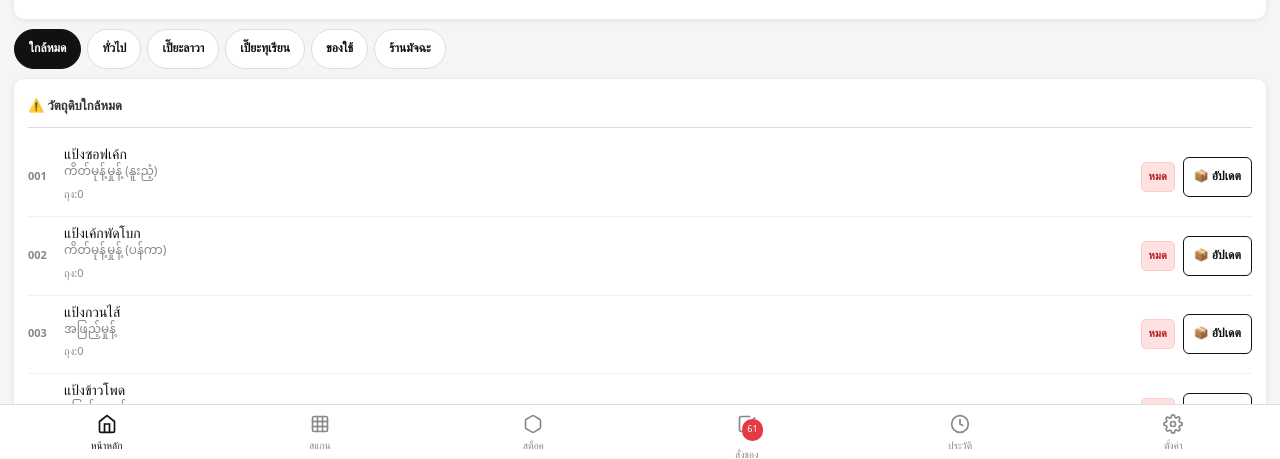
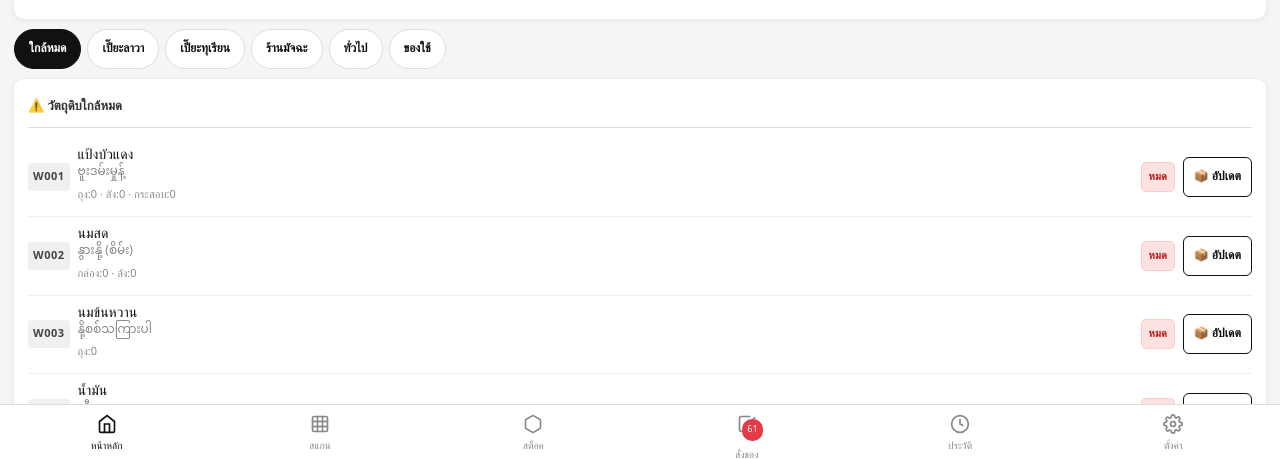
Before and after one commit to seksanpjr-svg/bakery-stock, a plain HTML site: page index.html in a window 1280 px wide. Shown: the part 326-785 px from the top of the page. Drawn offline with Linux system fonts and the light colour scheme.

Commit message:
Add files via upload

```diff
--- a/index.html
+++ b/index.html
@@ -52,7 +52,7 @@ body{font-family:var(--font);background:#F5F5F5;color:var(--text);min-height:100
 /* list rows */
 .ing-row{display:flex;align-items:center;gap:8px;padding:9px 0;border-bottom:1px solid #F0F0F0}
 .ing-row:last-child{border-bottom:none}
-.ing-sku{font-size:11px;color:var(--muted);min-width:28px;font-weight:600}
+.ing-sku{font-size:11px;color:#444;min-width:40px;font-weight:800;font-variant-numeric:tabular-nums;letter-spacing:0.5px;background:#F0F0F0;border-radius:4px;padding:2px 5px;text-align:center;flex-shrink:0}
 .ing-info{flex:1;min-width:0}
 .ing-name{font-size:14px;font-weight:500;line-height:1.3}
 .ing-name-my{font-size:12px;color:var(--muted);line-height:1.3}
@@ -441,68 +441,74 @@ function persist(){
 }
 
 function DEFAULT_ING(){
+  // กลุ่ม: เปี๊ยะลาวา → เปี๊ยะทุเรียน → ร้านมัจฉะ → ทั่วไป → ของใช้
   return [
-    {id:'i001',sku:'001',name:'แป้งซอฟเค้ก',nameMy:'ကိတ်မုန့်မှုန့် (နူးညံ့)',group:'ทั่วไป',units:['ถุง'],type:'bulk',supplierId:'',reorder:2},
-    {id:'i002',sku:'002',name:'แป้งเค้กพัดโบก',nameMy:'ကိတ်မုန့်မှုန့် (ပန်ကာ)',group:'ทั่วไป',units:['ถุง'],type:'bulk',supplierId:'',reorder:2},
-    {id:'i003',sku:'003',name:'แป้งกวนไส้',nameMy:'အဖြည့်မှုန့်',group:'ทั่วไป',units:['ถุง'],type:'bulk',supplierId:'',reorder:1},
-    {id:'i004',sku:'004',name:'แป้งข้าวโพด',nameMy:'ပြောင်းဖူးမှုန့်',group:'ทั่วไป',units:['ถุง'],type:'bulk',supplierId:'',reorder:1},
-    {id:'i005',sku:'005',name:'ผงโกโก้ทิวลิป',nameMy:'ကိုကိုမှုန့် (တူးလစ်)',group:'ทั่วไป',units:['ถุง'],type:'bulk',supplierId:'',reorder:1},
-    {id:'i006',sku:'006',name:'น้ำตาลเบเกอรี่',nameMy:'မုန့်ဖုတ်သကြား',group:'ทั่วไป',units:['ถุง'],type:'bulk',supplierId:'',reorder:2},
-    {id:'i007',sku:'007',name:'บราวน์ Sugar มิตรผล',nameMy:'အညိုသကြား',group:'ทั่วไป',units:['ถุง'],type:'bulk',supplierId:'',reorder:1},
-    {id:'i008',sku:'008',name:'น้ำตาลไอซิ่ง',nameMy:'အိုင်စစ်သကြားမှုန့်',group:'ทั่วไป',units:['ถุง'],type:'bulk',supplierId:'',reorder:2},
-    {id:'i009',sku:'009',name:'น้ำตาลปนละเอียด',nameMy:'သကြားမှုန့် (လင်)',group:'ทั่วไป',units:['ถุง'],type:'bulk',supplierId:'',reorder:2},
-    {id:'i010',sku:'010',name:'น้ำตาลทรายแดง',nameMy:'သကြားညိုကြမ်း',group:'ทั่วไป',units:['ถุง'],type:'bulk',supplierId:'',reorder:1},
-    {id:'i011',sku:'011',name:'ช้อดเทนนิ่ง',nameMy:'ဆော့တနင်',group:'ทั่วไป',units:['ถุง'],type:'bulk',supplierId:'',reorder:2},
-    {id:'i012',sku:'012',name:'น้ำมันคิง',nameMy:'ကင်းဆီ',group:'ทั่วไป',units:['ขวด'],type:'count',supplierId:'',reorder:1},
-    {id:'i013',sku:'013',name:'น้ำมันรำข้าวคิง',nameMy:'ကင်းဆန်ကောက်ဆီ',group:'ทั่วไป',units:['ขวด'],type:'count',supplierId:'',reorder:1},
-    {id:'i014',sku:'014',name:'น้ำมันถั่วลิสง',nameMy:'မြေပဲဆီ',group:'ทั่วไป',units:['ขวด'],type:'count',supplierId:'',reorder:2},
-    {id:'i015',sku:'015',name:'กลิ่นวานิลา',nameMy:'ဗနီလာမွှေးရည်',group:'ทั่วไป',units:['ขวด'],type:'count',supplierId:'',reorder:1},
-    {id:'i016',sku:'016',name:'เจละติน',nameMy:'ဂျယ်လတင်',group:'ทั่วไป',units:['ถุง'],type:'count',supplierId:'',reorder:3},
-    {id:'i017',sku:'017',name:'ผงมันม่วง',nameMy:'ခရမ်းရောင်မှုန့်',group:'ทั่วไป',units:['ถุง'],type:'count',supplierId:'',reorder:3},
-    {id:'i018',sku:'018',name:'แป้งบัวแดง',nameMy:'ဗူးဒမ်းမှုန့်',group:'เปี๊ยะลาวา',units:['ถุง','ลัง','กระสอบ'],type:'bulk',supplierId:'',reorder:2},
-    {id:'i019',sku:'019',name:'นมสด',nameMy:'နွားနို့ (စိမ်း)',group:'เปี๊ยะลาวา',units:['กล่อง','ลัง'],type:'count',supplierId:'',reorder:1},
-    {id:'i020',sku:'020',name:'นมข้นหวาน',nameMy:'နို့စစ်သကြားပါ',group:'เปี๊ยะลาวา',units:['ถุง'],type:'count',supplierId:'',reorder:1},
-    {id:'i021',sku:'021',name:'น้ำมัน',nameMy:'ဆီ',group:'เปี๊ยะลาวา',units:['ถุง','ลัง'],type:'bulk',supplierId:'',reorder:2},
-    {id:'i022',sku:'022',name:'น้ำตาล',nameMy:'သကြား',group:'เปี๊ยะลาวา',units:['ถุง','กระสอบ'],type:'bulk',supplierId:'',reorder:1},
-    {id:'i023',sku:'023',name:'ผงวานิลา',nameMy:'ဗနီလာမှုန့်',group:'เปี๊ยะลาวา',units:['ถุง'],type:'count',supplierId:'',reorder:2},
-    {id:'i024',sku:'024',name:'วัตถุกันเสีย',nameMy:'အစားအသောက်ထိန်းဆေး',group:'เปี๊ยะลาวา',units:['ถุง'],type:'count',supplierId:'',reorder:3},
-    {id:'i025',sku:'025',name:'สีเหลืองไข่',nameMy:'ကြက်ဥဝါဆိုးဆေး',group:'เปี๊ยะลาวา',units:['ขวด'],type:'count',supplierId:'',reorder:3},
-    {id:'i026',sku:'026',name:'สีน้ำตาลแก่',nameMy:'အညိုရင့်ဆိုးဆေး',group:'เปี๊ยะลาวา',units:['ขวด'],type:'count',supplierId:'',reorder:1},
-    {id:'i027',sku:'027',name:'กลิ่นครีมนม',nameMy:'နို့ခရင်မွှေးရည်',group:'เปี๊ยะลาวา',units:['ขวด'],type:'count',supplierId:'',reorder:1},
-    {id:'i028',sku:'028',name:'กลิ่นนมเนย',nameMy:'ထောပတ်နို့မွှေးရည်',group:'เปี๊ยะลาวา',units:['ขวด'],type:'count',supplierId:'',reorder:1},
-    {id:'i029',sku:'029',name:'ถุงแดง',nameMy:'အိတ်နီ',group:'เปี๊ยะลาวา',units:['ถุง','ลัง'],type:'count',supplierId:'',reorder:1},
-    {id:'i030',sku:'030',name:'น้ำเปล่า',nameMy:'သောက်ရေ',group:'เปี๊ยะลาวา',units:['แพค'],type:'count',supplierId:'',reorder:2},
-    {id:'i031',sku:'031',name:'ไข่เค็มสด',nameMy:'ဆားရည်စိမ်ကြက်ဥ (စိမ်း)',group:'เปี๊ยะลาวา',units:['ถุง'],type:'count',supplierId:'',reorder:1},
-    {id:'i053',sku:'032',name:'ไส้ลาวา',nameMy:'လာဗာအနှစ်',group:'เปี๊ยะลาวา',units:['กล่อง'],type:'count',supplierId:'',reorder:1},
-    {id:'i054',sku:'033',name:'ไส้ช็อค',nameMy:'ချောကလက်အနှစ်',group:'เปี๊ยะลาวา',units:['กล่อง'],type:'count',supplierId:'',reorder:1},
-    {id:'i055',sku:'034',name:'ไส้ทุเรียน',nameMy:'သစ်ချဉ်အနှစ်',group:'เปี๊ยะลาวา',units:['กล่อง'],type:'count',supplierId:'',reorder:1},
-    {id:'i056',sku:'035',name:'ไส้ฝอยทอง',nameMy:'ရွှေချည်မျှင်အနှစ်',group:'เปี๊ยะลาวา',units:['กล่อง'],type:'count',supplierId:'',reorder:1},
-    {id:'i057',sku:'036',name:'ไข่ไก่',nameMy:'ကြက်ဥ',group:'เปี๊ยะลาวา',units:['ลูก'],type:'count',supplierId:'',reorder:1},
-    {id:'i058',sku:'037',name:'ไข่เค็ม',nameMy:'ဆားရည်စိမ်ဥ',group:'เปี๊ยะลาวา',units:['ถุง'],type:'count',supplierId:'',reorder:1},
-    {id:'i032',sku:'038',name:'ทุเรียนกวน',nameMy:'သစ်ချဉ်ကြော်',group:'เปี๊ยะทุเรียน',units:['โล'],type:'bulk',supplierId:'',reorder:5},
-    {id:'i033',sku:'039',name:'ถั่วเขียวซีก',nameMy:'ပဲစိမ်းခွဲ',group:'เปี๊ยะทุเรียน',units:['ถุง'],type:'count',supplierId:'',reorder:5},
-    {id:'i034',sku:'040',name:'น้ำมันคาโนล่า',nameMy:'ကာနိုလာဆီ',group:'เปี๊ยะทุเรียน',units:['ขวด'],type:'count',supplierId:'',reorder:1},
-    {id:'i035',sku:'041',name:'แบะแซ',nameMy:'မော်လ်တိုစ်ရည်',group:'เปี๊ยะทุเรียน',units:['ถุง'],type:'count',supplierId:'',reorder:1},
-    {id:'i036',sku:'042',name:'สารกันชื้น',nameMy:'စိုထိုင်းမှုစုပ်ဆေး',group:'เปี๊ยะทุเรียน',units:['ถุง'],type:'count',supplierId:'',reorder:3},
-    {id:'i037',sku:'043',name:'สีขาวทุเรียน',nameMy:'သစ်ချဉ်ဖြူဆိုးဆေး',group:'เปี๊ยะทุเรียน',units:['ขวด'],type:'count',supplierId:'',reorder:1},
-    {id:'i038',sku:'044',name:'เหล้าจีน',nameMy:'တရုတ်အရက်',group:'เปี๊ยะทุเรียน',units:['ขวด'],type:'count',supplierId:'',reorder:1},
-    {id:'i039',sku:'045',name:'ถุงฟ้า',nameMy:'အိတ်ကြည်',group:'เปี๊ยะทุเรียน',units:['ถุง'],type:'count',supplierId:'',reorder:2},
-    {id:'i040',sku:'046',name:'ถุงม่วง',nameMy:'အိတ်ခရမ်း',group:'เปี๊ยะทุเรียน',units:['ถุง'],type:'count',supplierId:'',reorder:3},
-    {id:'i041',sku:'047',name:'ถุงใส่ทุเรียน',nameMy:'သစ်ချဉ်ထည့်အိတ်',group:'เปี๊ยะทุเรียน',units:['แพค'],type:'count',supplierId:'',reorder:2},
-    {id:'i050',sku:'048',name:'ผ้าถูพื้น',nameMy:'ကြမ်းသုတ်ပဝါ',group:'ของใช้',units:['ผืน'],type:'count',supplierId:'',reorder:1},
-    {id:'i051',sku:'049',name:'นาฬิกาจับเวลา',nameMy:'အချိန်တိုင်းနာရီ',group:'ของใช้',units:['เครื่อง'],type:'count',supplierId:'',reorder:1},
-    {id:'i052',sku:'050',name:'ถ่านเครื่องชั่ง',nameMy:'ချိန်ခွင်ဘက်ထရီ',group:'ของใช้',units:['ก้อน'],type:'count',supplierId:'',reorder:2},
-    {id:'i042',sku:'051',name:'อูจิมัจฉะ',nameMy:'ဥဂျီမတ်ချာမှုန့်',group:'ร้านมัจฉะ',units:['ถุง'],type:'count',supplierId:'',reorder:2},
-    {id:'i043',sku:'052',name:'ถั่วมาเอดะ',nameMy:'မာအေဒါပဲ',group:'ร้านมัจฉะ',units:['ถุง'],type:'count',supplierId:'',reorder:1},
-    {id:'i044',sku:'053',name:'ถั่วบดคินาโกะ',nameMy:'ကင်နာကိုမှုန့်',group:'ร้านมัจฉะ',units:['ถุง'],type:'count',supplierId:'',reorder:3},
-    {id:'i045',sku:'054',name:'ถั่วแดงกวนญี่ปุ่น',nameMy:'ဂျပန်ပဲနီကြော်',group:'ร้านมัจฉะ',units:['กระป๋อง'],type:'count',supplierId:'',reorder:1},
-    {id:'i046',sku:'055',name:'ผงโกโก้แวนโฮเทน',nameMy:'ကိုကိုမှုန့် (ဗန်ဟောက်တန်)',group:'ร้านมัจฉะ',units:['กล่อง'],type:'count',supplierId:'',reorder:1},
-    {id:'i047',sku:'056',name:'ผงสตรอว์เบอร์รี่',nameMy:'စတော်ဘယ်ရီမှုန့်',group:'ร้านมัจฉะ',units:['ถุง'],type:'count',supplierId:'',reorder:1},
-    {id:'i048',sku:'057',name:'แคร็กเกอร์',nameMy:'ကြမ်ကြမ်ကွတ်ကီး',group:'ร้านมัจฉะ',units:['ถุง'],type:'count',supplierId:'',reorder:1},
-    {id:'i049',sku:'058',name:'โอริโอบด',nameMy:'အိုရီအိုကြိတ်',group:'ร้านมัจฉะ',units:['ถุง'],type:'count',supplierId:'',reorder:1},
-    {id:'i059',sku:'059',name:'สตอเบอรี่แช่แข็ง',nameMy:'အေးခဲစတော်ဘယ်ရီ',group:'ร้านมัจฉะ',units:['ถุง'],type:'count',supplierId:'',reorder:1},
-    {id:'i060',sku:'060',name:'บลูเบอรี่แช่แข็ง',nameMy:'အေးခဲဘလူးဘယ်ရီ',group:'ร้านมัจฉะ',units:['ถุง'],type:'count',supplierId:'',reorder:1},
-    {id:'i061',sku:'061',name:'ครีมชีส ancher',nameMy:'ခရင်မ်ချိစ် (အန်ကာ)',group:'ร้านมัจฉะ',units:['โล'],type:'bulk',supplierId:'',reorder:1},
+    // ── เปี๊ยะลาวา W001–W020 ──
+    {id:'i018',sku:'W001',name:'แป้งบัวแดง',nameMy:'ဗူးဒမ်းမှုန့်',group:'เปี๊ยะลาวา',units:['ถุง','ลัง','กระสอบ'],type:'bulk',supplierId:'',reorder:2},
+    {id:'i019',sku:'W002',name:'นมสด',nameMy:'နွားနို့ (စိမ်း)',group:'เปี๊ยะลาวา',units:['กล่อง','ลัง'],type:'count',supplierId:'',reorder:1},
+    {id:'i020',sku:'W003',name:'นมข้นหวาน',nameMy:'နို့စစ်သကြားပါ',group:'เปี๊ยะลาวา',units:['ถุง'],type:'count',supplierId:'',reorder:1},
+    {id:'i021',sku:'W004',name:'น้ำมัน',nameMy:'ဆီ',group:'เปี๊ยะลาวา',units:['ถุง','ลัง'],type:'bulk',supplierId:'',reorder:2},
+    {id:'i022',sku:'W005',name:'น้ำตาล',nameMy:'သကြား',group:'เปี๊ยะลาวา',units:['ถุง','กระสอบ'],type:'bulk',supplierId:'',reorder:1},
+    {id:'i057',sku:'W006',name:'ไข่ไก่',nameMy:'ကြက်ဥ',group:'เปี๊ยะลาวา',units:['ลูก'],type:'count',supplierId:'',reorder:1},
+    {id:'i058',sku:'W007',name:'ไข่เค็ม',nameMy:'ဆားရည်စိမ်ဥ',group:'เปี๊ยะลาวา',units:['ถุง'],type:'count',supplierId:'',reorder:1},
+    {id:'i031',sku:'W008',name:'ไข่เค็มสด',nameMy:'ဆားရည်စိမ်ကြက်ဥ (စိမ်း)',group:'เปี๊ยะลาวา',units:['ถุง'],type:'count',supplierId:'',reorder:1},
+    {id:'i053',sku:'W009',name:'ไส้ลาวา',nameMy:'လာဗာအနှစ်',group:'เปี๊ยะลาวา',units:['กล่อง'],type:'count',supplierId:'',reorder:1},
+    {id:'i054',sku:'W010',name:'ไส้ช็อค',nameMy:'ချောကလက်အနှစ်',group:'เปี๊ยะลาวา',units:['กล่อง'],type:'count',supplierId:'',reorder:1},
+    {id:'i055',sku:'W011',name:'ไส้ทุเรียน',nameMy:'သစ်ချဉ်အနှစ်',group:'เปี๊ยะลาวา',units:['กล่อง'],type:'count',supplierId:'',reorder:1},
+    {id:'i056',sku:'W012',name:'ไส้ฝอยทอง',nameMy:'ရွှေချည်မျှင်အနှစ်',group:'เปี๊ยะลาวา',units:['กล่อง'],type:'count',supplierId:'',reorder:1},
+    {id:'i023',sku:'W013',name:'ผงวานิลา',nameMy:'ဗနီလာမှုန့်',group:'เปี๊ยะลาวา',units:['ถุง'],type:'count',supplierId:'',reorder:2},
+    {id:'i024',sku:'W014',name:'วัตถุกันเสีย',nameMy:'အစားအသောက်ထိန်းဆေး',group:'เปี๊ยะลาวา',units:['ถุง'],type:'count',supplierId:'',reorder:3},
+    {id:'i025',sku:'W015',name:'สีเหลืองไข่',nameMy:'ကြက်ဥဝါဆိုးဆေး',group:'เปี๊ยะลาวา',units:['ขวด'],type:'count',supplierId:'',reorder:3},
+    {id:'i026',sku:'W016',name:'สีน้ำตาลแก่',nameMy:'အညိုရင့်ဆိုးဆေး',group:'เปี๊ยะลาวา',units:['ขวด'],type:'count',supplierId:'',reorder:1},
+    {id:'i027',sku:'W017',name:'กลิ่นครีมนม',nameMy:'နို့ခရင်မွှေးရည်',group:'เปี๊ยะลาวา',units:['ขวด'],type:'count',supplierId:'',reorder:1},
+    {id:'i028',sku:'W018',name:'กลิ่นนมเนย',nameMy:'ထောပတ်နို့မွှေးရည်',group:'เปี๊ยะลาวา',units:['ขวด'],type:'count',supplierId:'',reorder:1},
+    {id:'i029',sku:'W019',name:'ถุงแดง',nameMy:'အိတ်နီ',group:'เปี๊ยะลาวา',units:['ถุง','ลัง'],type:'count',supplierId:'',reorder:1},
+    {id:'i030',sku:'W020',name:'น้ำเปล่า',nameMy:'သောက်ရေ',group:'เปี๊ยะลาวา',units:['แพค'],type:'count',supplierId:'',reorder:2},
+    // ── เปี๊ยะทุเรียน W021–W030 ──
+    {id:'i032',sku:'W021',name:'ทุเรียนกวน',nameMy:'သစ်ချဉ်ကြော်',group:'เปี๊ยะทุเรียน',units:['โล'],type:'bulk',supplierId:'',reorder:5},
+    {id:'i033',sku:'W022',name:'ถั่วเขียวซีก',nameMy:'ပဲစိမ်းခွဲ',group:'เปี๊ยะทุเรียน',units:['ถุง'],type:'count',supplierId:'',reorder:5},
+    {id:'i034',sku:'W023',name:'น้ำมันคาโนล่า',nameMy:'ကာနိုလာဆီ',group:'เปี๊ยะทุเรียน',units:['ขวด'],type:'count',supplierId:'',reorder:1},
+    {id:'i035',sku:'W024',name:'แบะแซ',nameMy:'မော်လ်တိုစ်ရည်',group:'เปี๊ยะทุเรียน',units:['ถุง'],type:'count',supplierId:'',reorder:1},
+    {id:'i036',sku:'W025',name:'สารกันชื้น',nameMy:'စိုထိုင်းမှုစုပ်ဆေး',group:'เปี๊ยะทุเรียน',units:['ถุง'],type:'count',supplierId:'',reorder:3},
+    {id:'i037',sku:'W026',name:'สีขาวทุเรียน',nameMy:'သစ်ချဉ်ဖြူဆိုးဆေး',group:'เปี๊ยะทุเรียน',units:['ขวด'],type:'count',supplierId:'',reorder:1},
+    {id:'i038',sku:'W027',name:'เหล้าจีน',nameMy:'တရုတ်အရက်',group:'เปี๊ยะทุเรียน',units:['ขวด'],type:'count',supplierId:'',reorder:1},
+    {id:'i039',sku:'W028',name:'ถุงฟ้า',nameMy:'အိတ်ကြည်',group:'เปี๊ยะทุเรียน',units:['ถุง'],type:'count',supplierId:'',reorder:2},
+    {id:'i040',sku:'W029',name:'ถุงม่วง',nameMy:'အိတ်ခရမ်း',group:'เปี๊ยะทุเรียน',units:['ถุง'],type:'count',supplierId:'',reorder:3},
+    {id:'i041',sku:'W030',name:'ถุงใส่ทุเรียน',nameMy:'သစ်ချဉ်ထည့်အိတ်',group:'เปี๊ยะทุเรียน',units:['แพค'],type:'count',supplierId:'',reorder:2},
+    // ── ร้านมัจฉะ W031–W041 ──
+    {id:'i042',sku:'W031',name:'อูจิมัจฉะ',nameMy:'ဥဂျီမတ်ချာမှုန့်',group:'ร้านมัจฉะ',units:['ถุง'],type:'count',supplierId:'',reorder:2},
+    {id:'i043',sku:'W032',name:'ถั่วมาเอดะ',nameMy:'မာအေဒါပဲ',group:'ร้านมัจฉะ',units:['ถุง'],type:'count',supplierId:'',reorder:1},
+    {id:'i044',sku:'W033',name:'ถั่วบดคินาโกะ',nameMy:'ကင်နာကိုမှုန့်',group:'ร้านมัจฉะ',units:['ถุง'],type:'count',supplierId:'',reorder:3},
+    {id:'i045',sku:'W034',name:'ถั่วแดงกวนญี่ปุ่น',nameMy:'ဂျပန်ပဲနီကြော်',group:'ร้านมัจฉะ',units:['กระป๋อง'],type:'count',supplierId:'',reorder:1},
+    {id:'i046',sku:'W035',name:'ผงโกโก้แวนโฮเทน',nameMy:'ကိုကိုမှုန့် (ဗန်ဟောက်တန်)',group:'ร้านมัจฉะ',units:['กล่อง'],type:'count',supplierId:'',reorder:1},
+    {id:'i047',sku:'W036',name:'ผงสตรอว์เบอร์รี่',nameMy:'စတော်ဘယ်ရီမှုန့်',group:'ร้านมัจฉะ',units:['ถุง'],type:'count',supplierId:'',reorder:1},
+    {id:'i048',sku:'W037',name:'แคร็กเกอร์',nameMy:'ကြမ်ကြမ်ကွတ်ကီး',group:'ร้านมัจฉะ',units:['ถุง'],type:'count',supplierId:'',reorder:1},
+    {id:'i049',sku:'W038',name:'โอริโอบด',nameMy:'အိုရီအိုကြိတ်',group:'ร้านมัจฉะ',units:['ถุง'],type:'count',supplierId:'',reorder:1},
+    {id:'i059',sku:'W039',name:'สตอเบอรี่แช่แข็ง',nameMy:'အေးခဲစတော်ဘယ်ရီ',group:'ร้านมัจฉะ',units:['ถุง'],type:'count',supplierId:'',reorder:1},
+    {id:'i060',sku:'W040',name:'บลูเบอรี่แช่แข็ง',nameMy:'အေးခဲဘလူးဘယ်ရီ',group:'ร้านมัจฉะ',units:['ถุง'],type:'count',supplierId:'',reorder:1},
+    {id:'i061',sku:'W041',name:'ครีมชีส ancher',nameMy:'ခရင်မ်ချိစ် (အန်ကာ)',group:'ร้านมัจฉะ',units:['โล'],type:'bulk',supplierId:'',reorder:1},
+    // ── ทั่วไป W042–W058 ──
+    {id:'i001',sku:'W042',name:'แป้งซอฟเค้ก',nameMy:'ကိတ်မုန့်မှုန့် (နူးညံ့)',group:'ทั่วไป',units:['ถุง'],type:'bulk',supplierId:'',reorder:2},
+    {id:'i002',sku:'W043',name:'แป้งเค้กพัดโบก',nameMy:'ကိတ်မုန့်မှုန့် (ပန်ကာ)',group:'ทั่วไป',units:['ถุง'],type:'bulk',supplierId:'',reorder:2},
+    {id:'i003',sku:'W044',name:'แป้งกวนไส้',nameMy:'အဖြည့်မှုန့်',group:'ทั่วไป',units:['ถุง'],type:'bulk',supplierId:'',reorder:1},
+    {id:'i004',sku:'W045',name:'แป้งข้าวโพด',nameMy:'ပြောင်းဖူးမှုန့်',group:'ทั่วไป',units:['ถุง'],type:'bulk',supplierId:'',reorder:1},
+    {id:'i005',sku:'W046',name:'ผงโกโก้ทิวลิป',nameMy:'ကိုကိုမှုန့် (တူးလစ်)',group:'ทั่วไป',units:['ถุง'],type:'bulk',supplierId:'',reorder:1},
+    {id:'i006',sku:'W047',name:'น้ำตาลเบเกอรี่',nameMy:'မုန့်ဖုတ်သကြား',group:'ทั่วไป',units:['ถุง'],type:'bulk',supplierId:'',reorder:2},
+    {id:'i007',sku:'W048',name:'บราวน์ Sugar มิตรผล',nameMy:'အညိုသကြား',group:'ทั่วไป',units:['ถุง'],type:'bulk',supplierId:'',reorder:1},
+    {id:'i008',sku:'W049',name:'น้ำตาลไอซิ่ง',nameMy:'အိုင်စစ်သကြားမှုန့်',group:'ทั่วไป',units:['ถุง'],type:'bulk',supplierId:'',reorder:2},
+    {id:'i009',sku:'W050',name:'น้ำตาลปนละเอียด',nameMy:'သကြားမှုန့် (လင်)',group:'ทั่วไป',units:['ถุง'],type:'bulk',supplierId:'',reorder:2},
+    {id:'i010',sku:'W051',name:'น้ำตาลทรายแดง',nameMy:'သကြားညိုကြမ်း',group:'ทั่วไป',units:['ถุง'],type:'bulk',supplierId:'',reorder:1},
+    {id:'i011',sku:'W052',name:'ช้อดเทนนิ่ง',nameMy:'ဆော့တနင်',group:'ทั่วไป',units:['ถุง'],type:'bulk',supplierId:'',reorder:2},
+    {id:'i012',sku:'W053',name:'น้ำมันคิง',nameMy:'ကင်းဆီ',group:'ทั่วไป',units:['ขวด'],type:'count',supplierId:'',reorder:1},
+    {id:'i013',sku:'W054',name:'น้ำมันรำข้าวคิง',nameMy:'ကင်းဆန်ကောက်ဆီ',group:'ทั่วไป',units:['ขวด'],type:'count',supplierId:'',reorder:1},
+    {id:'i014',sku:'W055',name:'น้ำมันถั่วลิสง',nameMy:'မြေပဲဆီ',group:'ทั่วไป',units:['ขวด'],type:'count',supplierId:'',reorder:2},
+    {id:'i015',sku:'W056',name:'กลิ่นวานิลา',nameMy:'ဗနီလာမွှေးရည်',group:'ทั่วไป',units:['ขวด'],type:'count',supplierId:'',reorder:1},
+    {id:'i016',sku:'W057',name:'เจละติน',nameMy:'ဂျယ်လတင်',group:'ทั่วไป',units:['ถุง'],type:'count',supplierId:'',reorder:3},
+    {id:'i017',sku:'W058',name:'ผงมันม่วง',nameMy:'ခရမ်းရောင်မှုန့်',group:'ทั่วไป',units:['ถุง'],type:'count',supplierId:'',reorder:3},
+    // ── ของใช้ W059–W061 ──
+    {id:'i050',sku:'W059',name:'ผ้าถูพื้น',nameMy:'ကြမ်းသုတ်ပဝါ',group:'ของใช้',units:['ผืน'],type:'count',supplierId:'',reorder:1},
+    {id:'i051',sku:'W060',name:'นาฬิกาจับเวลา',nameMy:'အချိန်တိုင်းနာရီ',group:'ของใช้',units:['เครื่อง'],type:'count',supplierId:'',reorder:1},
+    {id:'i052',sku:'W061',name:'ถ่านเครื่องชั่ง',nameMy:'ချိန်ခွင်ဘက်ထရီ',group:'ของใช้',units:['ก้อน'],type:'count',supplierId:'',reorder:2},
   ];
 }
 
@@ -593,7 +599,7 @@ function renderAll(){ applyTx(); renderHome(); renderPage(curPage); updateBadge(
 let homeGroup = '__low__'; // '__low__' = default ใกล้หมด, อื่น = ชื่อกลุ่ม
 
 function renderGroupFilter(){
-  const groups = [...new Set(ingredients.map(i=>i.group))];
+  const groups = [...new Set(ingredients.map(i=>i.group))].sort(groupSort);
   const bar = document.getElementById('groupFilterBar');
   const pills = [
     {key:'__low__', label: lang==='my'?'နီးပါးကုန်':'ใกล้หมด'},
@@ -683,11 +689,18 @@ function updateBadge(){
   b.style.display=n?'':'none'; b.textContent=n;
 }
 
+// ==================== GROUP ORDER ====================
+const GROUP_ORDER = ['เปี๊ยะลาวา','เปี๊ยะทุเรียน','ร้านมัจฉะ','ทั่วไป','ของใช้'];
+const groupSort = (a,b) => {
+  const ai=GROUP_ORDER.indexOf(a), bi=GROUP_ORDER.indexOf(b);
+  return (ai<0?99:ai)-(bi<0?99:bi);
+};
+
 // ==================== STOCK ====================
 function renderStock(){
   const q=(document.getElementById('searchInput')?.value||'').toLowerCase();
   const sorted=[...ingredients].sort((a,b)=>a.sku.localeCompare(b.sku));
-  const groups=[...new Set(sorted.map(i=>i.group))];
+  const groups=[...new Set(sorted.map(i=>i.group))].sort(groupSort);
   let html='';
   groups.forEach(g=>{
     const items=sorted.filter(i=>i.group===g&&(i.name.toLowerCase().includes(q)||i.sku.includes(q)||(i.nameMy||'').includes(q)));
@@ -831,7 +844,7 @@ function switchStab(tab){
 function renderSettings(){
   const el=document.getElementById('settingsContent');
   if(curStab==='ing'){
-    const groups=[...new Set(ingredients.sort((a,b)=>a.sku.localeCompare(b.sku)).map(i=>i.group))];
+    const groups=[...new Set(ingredients.sort((a,b)=>a.sku.localeCompare(b.sku)).map(i=>i.group))].sort(groupSort);
     let html=`<button class="btn btn-primary btn-full" style="margin-bottom:12px" onclick="openIngModal()">${t('addIng')}</button>`;
     groups.forEach(g=>{
       html+=`<div class="grp-hdr">${g}</div><div class="card" style="margin-top:0;border-radius:0 0 var(--r) var(--r);">`;
```
